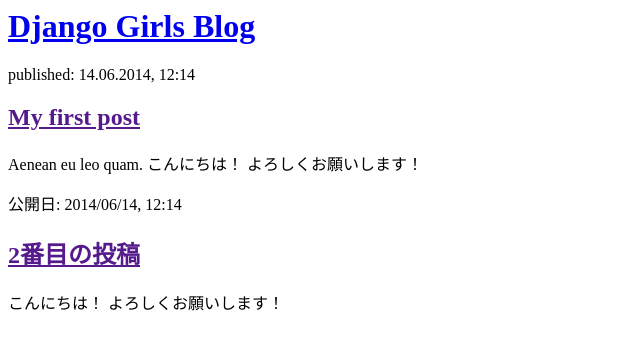
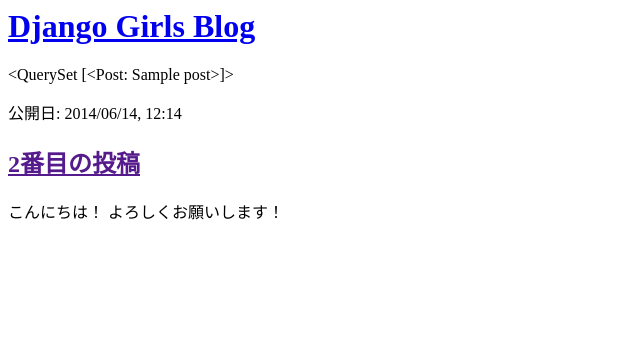
Before and after one commit to Yasushi400/my-first-blog, a Django app: template blog/templates/blog/post_list.html in a window 1280 px wide. Shown: the top 350 px of the page, without its empty margins (0-640 px from the left). Run offline with Django 3.2, Linux system fonts and the light colour scheme; the template is opened without the code that fills it: values that come from a table or form of the project are taken from there, others are empty; tables that the repository leaves empty hold one stand-in row (values such as "Sample post").

Commit message:
テンプレート

```diff
--- a/blog/templates/blog/post_list.html
+++ b/blog/templates/blog/post_list.html
@@ -7,11 +7,7 @@
             <h1><a href="/">Django Girls Blog</a></h1>
         </div>
 
-        <div>
-            <p>published: 14.06.2014, 12:14</p>
-            <h2><a href="">My first post</a></h2>
-            <p>Aenean eu leo quam. こんにちは！ よろしくお願いします！ </p>
-        </div>
+        {{ posts }}
 
         <div>
             <p>公開日: 2014/06/14, 12:14</p>
```
